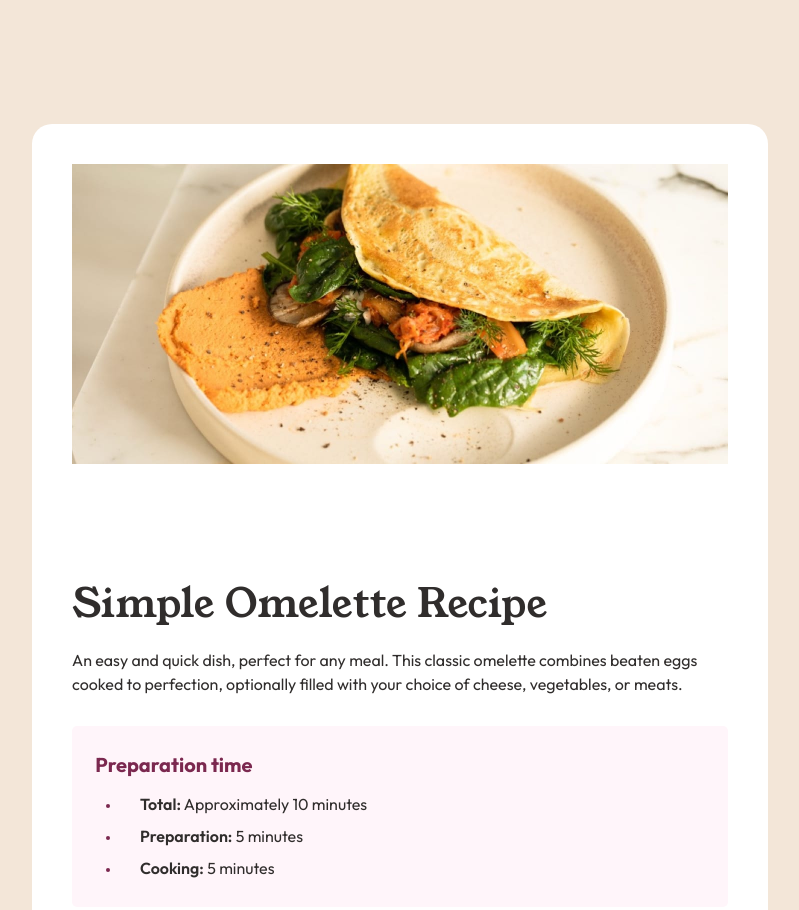
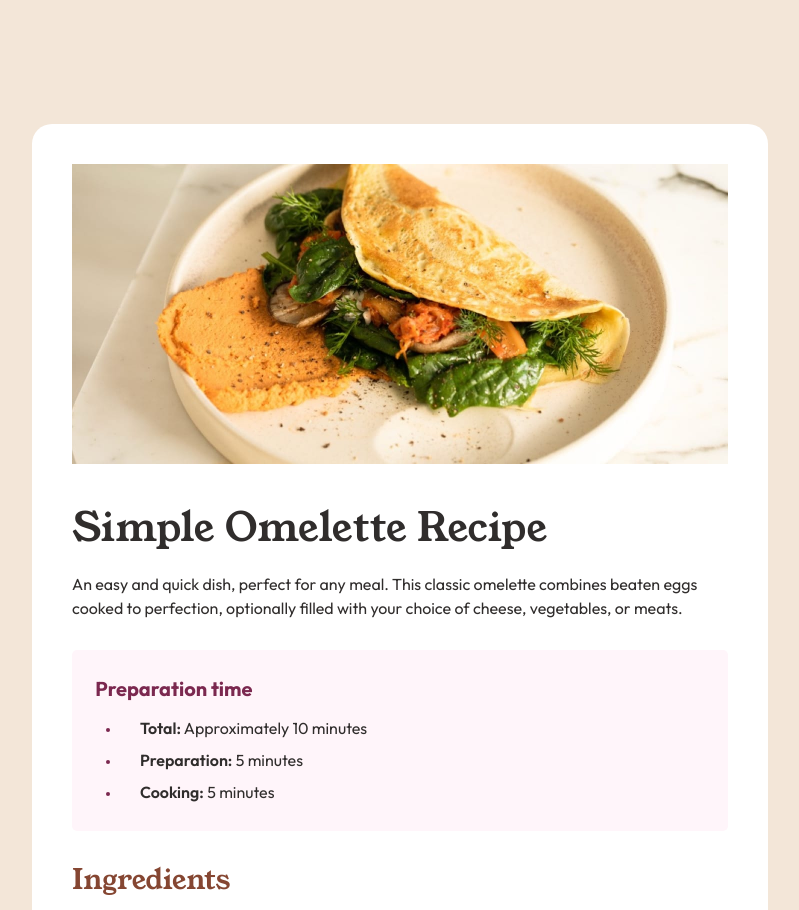
Before and after one commit to narw/recipe-main-page, a plain HTML site: page index.html in a window 1280 px wide. Shown: the top 910 px of the page, without its empty margins (240-1039 px from the left). Drawn offline with Linux system fonts and the light colour scheme.

Commit message:
Fix margin

```diff
--- a/styles.css
+++ b/styles.css
@@ -11,8 +11,6 @@
   --rose-50: hsl(330, 100%, 98%);
   --rose-800: hsl(332, 51%, 32%);
 }
-
-
 
 *, *:before, *:after {
   box-sizing: border-box;
@@ -59,6 +57,7 @@ img {
   max-width: 100%;
   border-radius: 13px;
   padding: 2.5rem;
+  padding-bottom: 0;
 }
 
 @font-face {
@@ -74,7 +73,7 @@ img {
 h1 {
   font-size: 2.5rem;
   line-height: 1.2;
-  margin-top: 2.25rem;
+  margin-top: 0rem;
   margin-bottom: 1.25rem;
   letter-spacing: 0.2px;
 }
```
